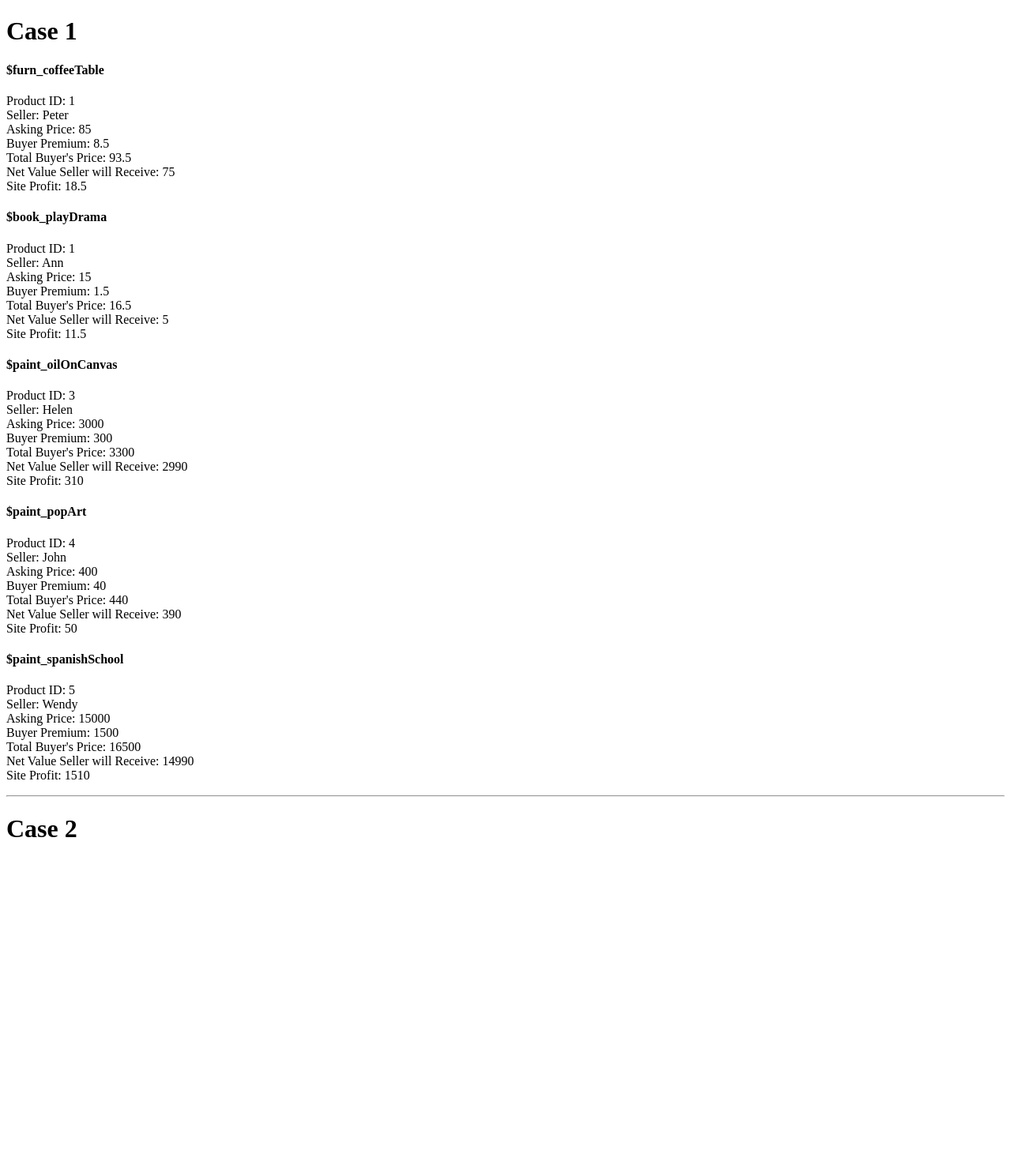
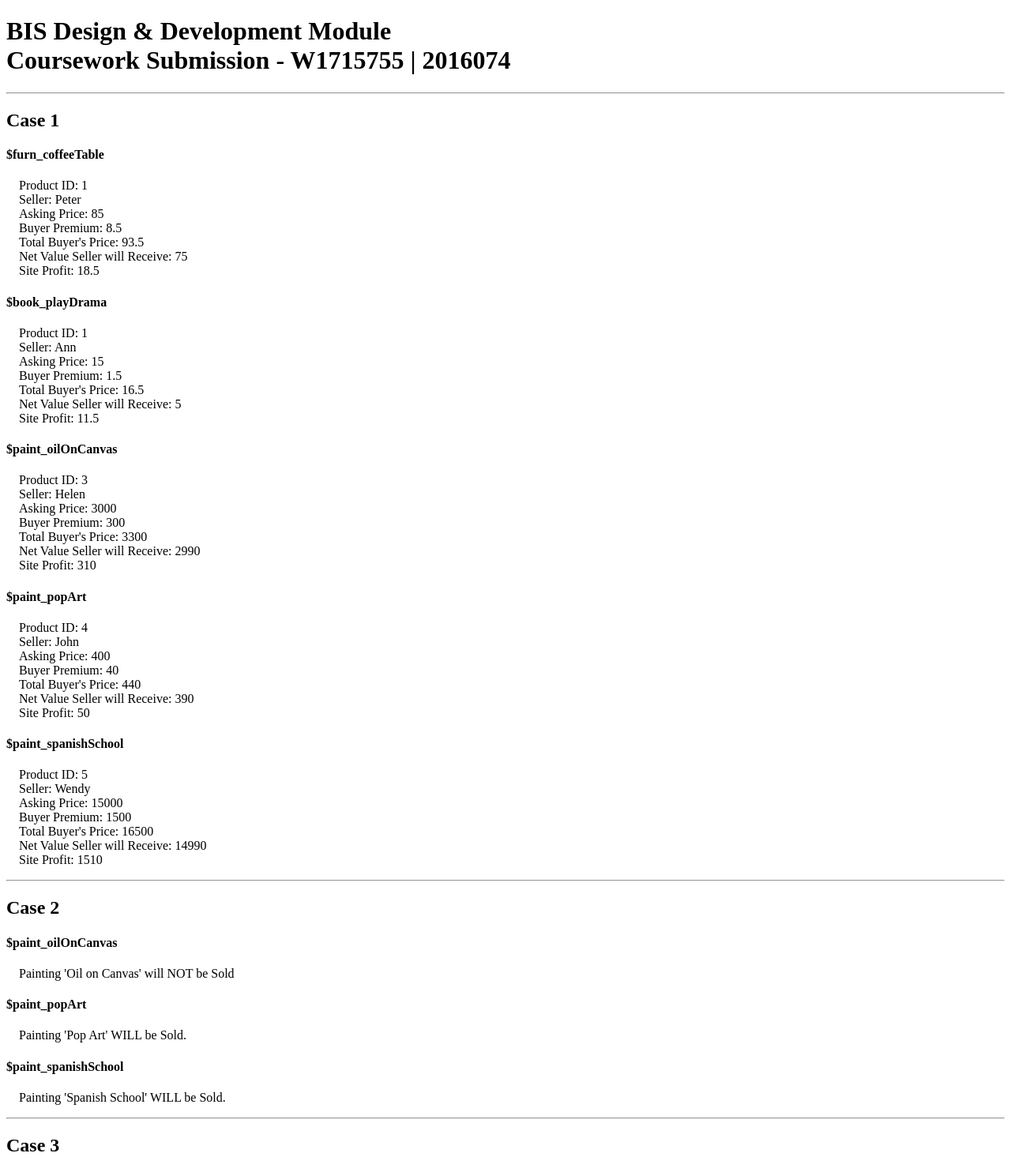
Before and after one commit to SeanCassiere/L5-BISDD-CW2, a PHP site: page / in a window 1280 px wide. Shown: the whole page at 79% size. Before the commit the page ends 1060 px from the top, so only its background shows below. Run offline with PHP 8.4, Linux system fonts and the light colour scheme.

Commit message:
Prep for Pt-A T5

```diff
--- a/Part-A/private/classes/class_Auction_Item.php
+++ b/Part-A/private/classes/class_Auction_Item.php
@@ -1,6 +1,7 @@
 <?php
 //Parent Class for ALL Auction Items
 class Auction_Item {
+  // + Attr
   public $id; // ID per Item
   public $seller; // Seller Name
   public $type; // Type of Item
@@ -8,13 +9,12 @@ class Auction_Item {
   public $askingPrice; //Item Asking Price
   public $closingDate; // Item Closing Date
   public $currentBid; // Current big on the Item
-
+  // # Attr
   protected $buyer_premium;
-  protected $seller_profit;
-
-  protected static $seller_premium=10; // Constant
-
-  // Specialized construct method to require & assign attributes at initiation
+  // # Static Attr
+  protected static $seller_premium=10;
+  // + Methods
+  # Specialized construct method to require & assign attributes at initiation
   public function __construct($id, $seller, $type, $description, $askingPrice, $closingDate, $currentBid){
     $this->id = $id;
     $this->seller = $seller;
@@ -23,13 +23,12 @@ class Auction_Item {
     $this->askingPrice = $askingPrice;
     $this->closingDate = $closingDate;
     $this->currentBid = $currentBid;
-
+    // Calculates The Buyer Premium Value for the Item
     $this->buyer_premium = $this->askingPrice*0.1;
-    $this->seller_profit = $this->askingPrice - self::$seller_premium;
   }
 
-  public function selling_price() {
-    $total_price = $this->askingPrice+$this->buyer_premium;
+  public function selling_price() { // Selling Price and Info to User
+    $total_price = $this->askingPrice + $this->buyer_premium;
     echo "Product ID: ".$this->id."<br>";
     echo "Seller: ".$this->seller."<br>";
     echo "Asking Price: ".$this->askingPrice."<br>";
@@ -37,13 +36,13 @@ class Auction_Item {
     echo "Total Buyer's Price: ".$total_price."<br>";
   }
 
-  public function seller_earnings() {
-    $profit = $this->askingPrice-self::$seller_premium;
+  public function seller_earnings() { // Seller's Earnings
+    $profit = $this->askingPrice - self::$seller_premium;
     echo "Net Value Seller will Receive: ". $profit ."<br>";
   }
 
-  public function site_profit() {
-    $profit = $this->buyer_premium+self::$seller_premium;
+  public function site_profit() { // Auction Site Profits
+    $profit = $this->buyer_premium + self::$seller_premium;
     echo "Site Profit: ".$profit."<br>";
   }
 }
--- a/Part-A/private/classes/class_Book.php
+++ b/Part-A/private/classes/class_Book.php
@@ -2,9 +2,10 @@
 require_once('class_Auction_Item.php');
 // Subclass for Book Items
 class Book extends Auction_Item {
+  // + Attr
   public $author;
   public $title;
-
+  // + Methods
   public function __construct($author, $title, $id, $seller, $type, $description, $askingPrice, $closingDate, $currentBid) {
     parent::__construct($id, $seller, $type, $description, $askingPrice, $closingDate, $currentBid);
     $this->author = $author;
--- a/Part-A/private/classes/class_Furniture.php
+++ b/Part-A/private/classes/class_Furniture.php
@@ -2,8 +2,9 @@
 require_once('class_Auction_Item.php');
 // Subclass for Furniture Items
 class Furniture extends Auction_Item {
+  // + Attr
   public $dimensions; // Dimensions for Furniture
-
+  // + Methods
   public function __construct($dimensions, $id, $seller, $type, $description, $askingPrice, $closingDate, $currentBid) {
     parent::__construct($id, $seller, $type, $description, $askingPrice, $closingDate, $currentBid);
     $this->dimensions = $dimensions;
--- a/Part-A/private/classes/class_Painting.php
+++ b/Part-A/private/classes/class_Painting.php
@@ -2,14 +2,25 @@
 require_once('class_Auction_Item.php');
 // Subclass for Painting Items
 class Painting extends Auction_Item {
+  // + Attr
   public $painter;
   public $year;
-  private $reservedPrice;
-
-  public function __construct($painter, $year, $id, $seller, $type, $description, $askingPrice, $closingDate, $currentBid) {
+  // + Methods
+  public function __construct($painter, $year, $reserve, $id, $seller, $type, $description, $askingPrice, $closingDate, $currentBid) {
     parent::__construct($id, $seller, $type, $description, $askingPrice, $closingDate, $currentBid);
     $this->painter = $painter;
     $this->year = $year;
+    $this->reservedPrice = $reserve;
   }
+
+  public function saleState() {
+    if ( $this->reservedPrice < $this->currentBid ) { echo "Painting '".$this->description."' WILL be Sold."; } else { echo "Painting '".$this->description."' will NOT be Sold"; }
+  }
+
+  public function set_reservePrice( $price ) { $this->reservedPrice = $price; }
+
+  public function get_reservePrice() { return $this->reservedPrice; }
+  // - Attr
+  private $reservedPrice;
 }
 ?>
--- a/Part-A/public/index.php
+++ b/Part-A/public/index.php
@@ -6,43 +6,58 @@ require_once('../private/initialise.php');
 <head>
   <meta charset="UTF-8">
   <meta name="viewport" content="width=device-width, initial-scale=1.0">
-  <title>Part A</title>
+  <title>Part A - W1715755 | 2016074</title>
+  <style>.push-left{ margin-left: 1rem; }</style>
 </head>
 <body>
+  <h1>BIS Design & Development Module<br>Coursework Submission - W1715755 | 2016074</h1>
+  <hr>
   <?php
   /* Task 2 */
   $furn_coffeeTable = new Furniture("85 cm X 35 cm X 52", 1 , "Peter", "Furniture", "Coffee table", 85, "31/03/2020", 60);
   $book_playDrama = new Book("William Shakespeare", "Macbeth", 1 , "Ann", "Book", "Play drama", 15, "31/03/2020", 7);
-  $paint_oilOnCanvas = new Painting("Hannah Fairfield",  1839, 3 , "Helen ", "Painting", "Oil on Canvas", 3000, "30/04/2020", 850);
-  $paint_popArt = new Painting("Callypso",  2015, 4 , "John ", "Painting", "Pop Art", 400, "30/04/2020", 420);
-  $paint_spanishSchool = new Painting("Goya",  1800, 5 , "Wendy ", "Painting", "Spanish School", 15000, "30/04/2020", 10000);
-
+  $paint_oilOnCanvas = new Painting("Hannah Fairfield",  1839, 1800, 3 , "Helen ", "Painting", "Oil on Canvas", 3000, "30/04/2020", 850);
+  $paint_popArt = new Painting("Callypso",  2015, 85, 4 , "John ", "Painting", "Pop Art", 400, "30/04/2020", 420);
+  $paint_spanishSchool = new Painting("Goya",  1800, 9500, 5 , "Wendy ", "Painting", "Spanish School", 15000, "30/04/2020", 10000);
   //echo "<pre>"; print_r($furn_coffeeTable); echo "</pre>"; echo "<pre>"; print_r($book_playDrama); echo "</pre>"; echo "<pre>"; print_r($paint_oilOnCanvas); echo "</pre>"; echo "<pre>"; print_r($paint_popArt); echo "</pre>"; echo "<pre>"; print_r($paint_spanishSchool); echo "</pre>";
   ?>
-  <h1>Case 1</h1>
+  <h2>Case 1</h2>
   <?php
-  /* Task 3 */
-  echo "<p><h4>\$furn_coffeeTable </h4>";
+  /* Task 3 - to call the methods for selling_price, seller_earning, $site_profit */
+  echo "<h4>\$furn_coffeeTable </h4><p class='push-left'>";
   $furn_coffeeTable->selling_price(); $furn_coffeeTable->seller_earnings(); $furn_coffeeTable->site_profit();
   echo "</p>";
 
-  echo "<p><h4>\$book_playDrama </h4>";
+  echo "<h4>\$book_playDrama </h4><p class='push-left'>";
   $book_playDrama->selling_price(); $book_playDrama->seller_earnings(); $book_playDrama->site_profit();
   echo "</p>";
 
-  echo "<p><h4>\$paint_oilOnCanvas </h4>";
+  echo "<h4>\$paint_oilOnCanvas </h4><p class='push-left'>";
   $paint_oilOnCanvas->selling_price(); $paint_oilOnCanvas->seller_earnings(); $paint_oilOnCanvas->site_profit();
   echo "</p>";
 
-  echo "<p><h4>\$paint_popArt </h4>";
+  echo "<h4>\$paint_popArt </h4><p class='push-left'>";
   $paint_popArt->selling_price(); $paint_popArt->seller_earnings(); $paint_popArt->site_profit();
   echo "</p>";
 
-  echo "<p><h4>\$paint_spanishSchool </h4>";
+  echo "<h4>\$paint_spanishSchool </h4><p class='push-left'>";
   $paint_spanishSchool->selling_price(); $paint_spanishSchool->seller_earnings(); $paint_spanishSchool->site_profit();
   echo "</p>";
   ?>
   <hr>
-  <h1>Case 2</h1>
+  <h2>Case 2</h2>
+  <?php
+  echo "<h4>\$paint_oilOnCanvas </h4>";
+  echo "<p class='push-left'>"; $paint_oilOnCanvas->saleState(); echo "</p>";
+  echo "<h4>\$paint_popArt </h4>";
+  echo "<p class='push-left'>"; $paint_popArt->saleState(); echo "</p>";
+  echo "<h4>\$paint_spanishSchool </h4>";
+  echo "<p class='push-left'>"; $paint_spanishSchool->saleState(); echo "</p>";
+  ?>
+  <hr>
+  <h2>Case 3</h2>
+  <?php
+
+  ?>
 </body>
 </html>
```
